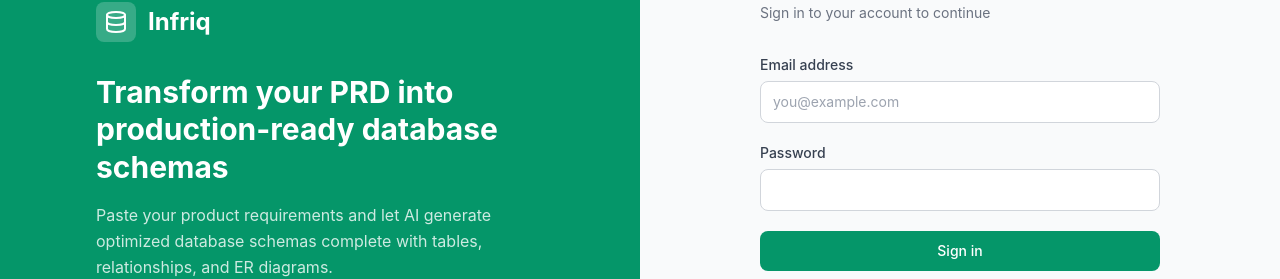
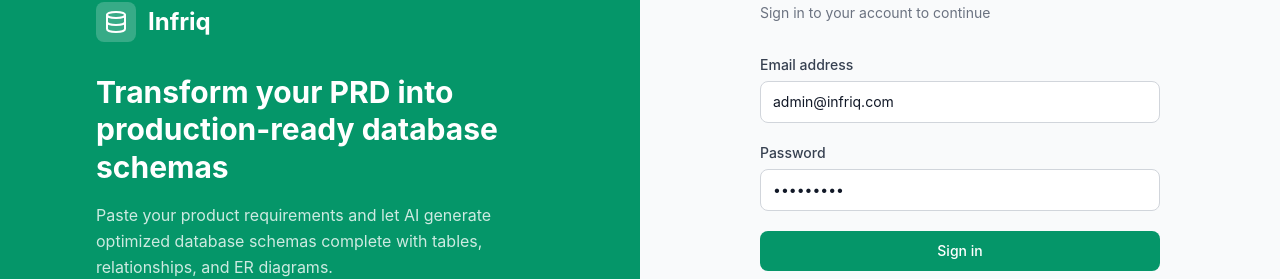
Before and after one commit to agr1ms/infriq, a Next.js app in the folder apps/web/: page /login in a window 1280 px wide. Shown: the part 259-538 px from the top of the page. Built offline with nearby package versions, Linux system fonts and the light colour scheme; no server answers.

Commit message:
add: demo login user

```diff
--- a/apps/web/app/(auth)/login/page.tsx
+++ b/apps/web/app/(auth)/login/page.tsx
@@ -8,8 +8,8 @@
 import { FiDatabase, FiAlertCircle, FiLoader } from "react-icons/fi";
 
 export default function LoginPage() {
-  const [email, setEmail] = useState("");
-  const [password, setPassword] = useState("");
+  const [email, setEmail] = useState("admin@infriq.com");
+  const [password, setPassword] = useState("Admin@123");
   const [error, setError] = useState("");
   const [loading, setLoading] = useState(false);
 
```
